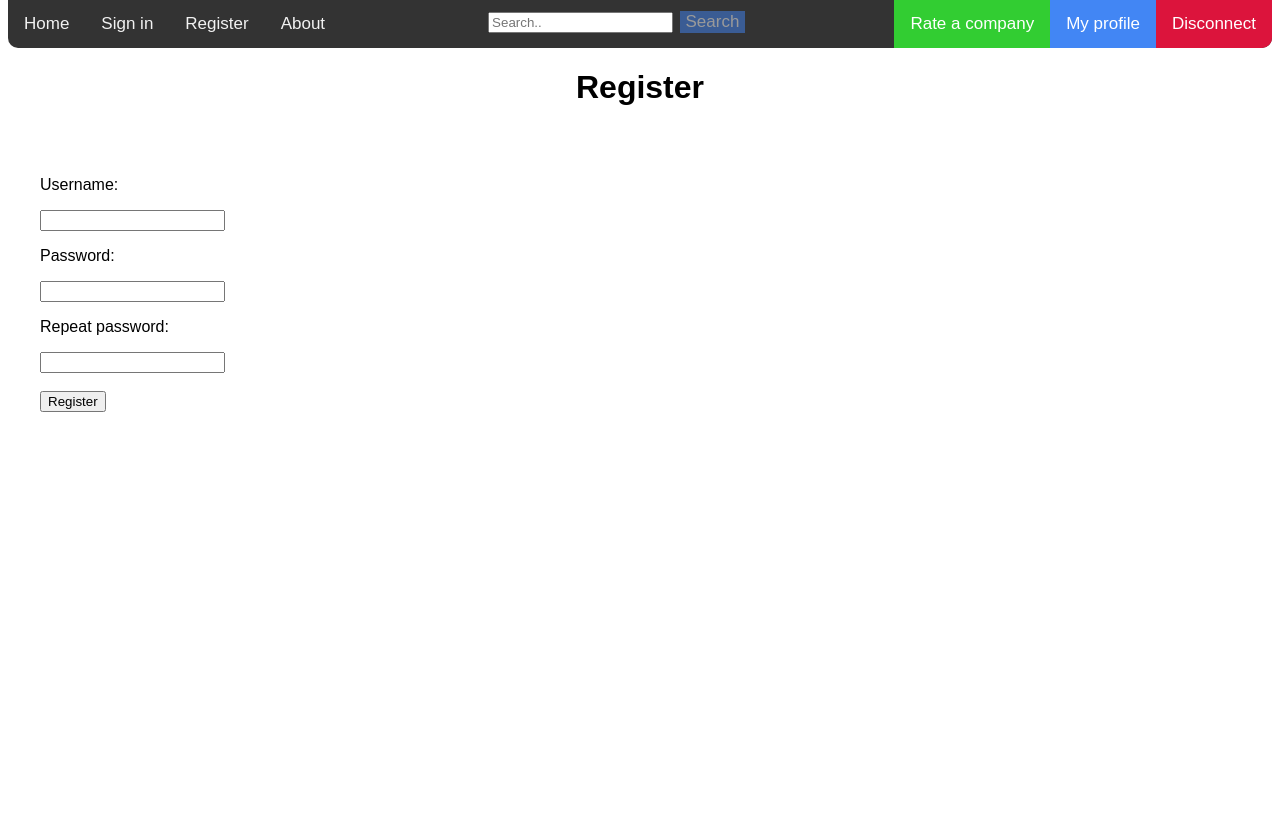
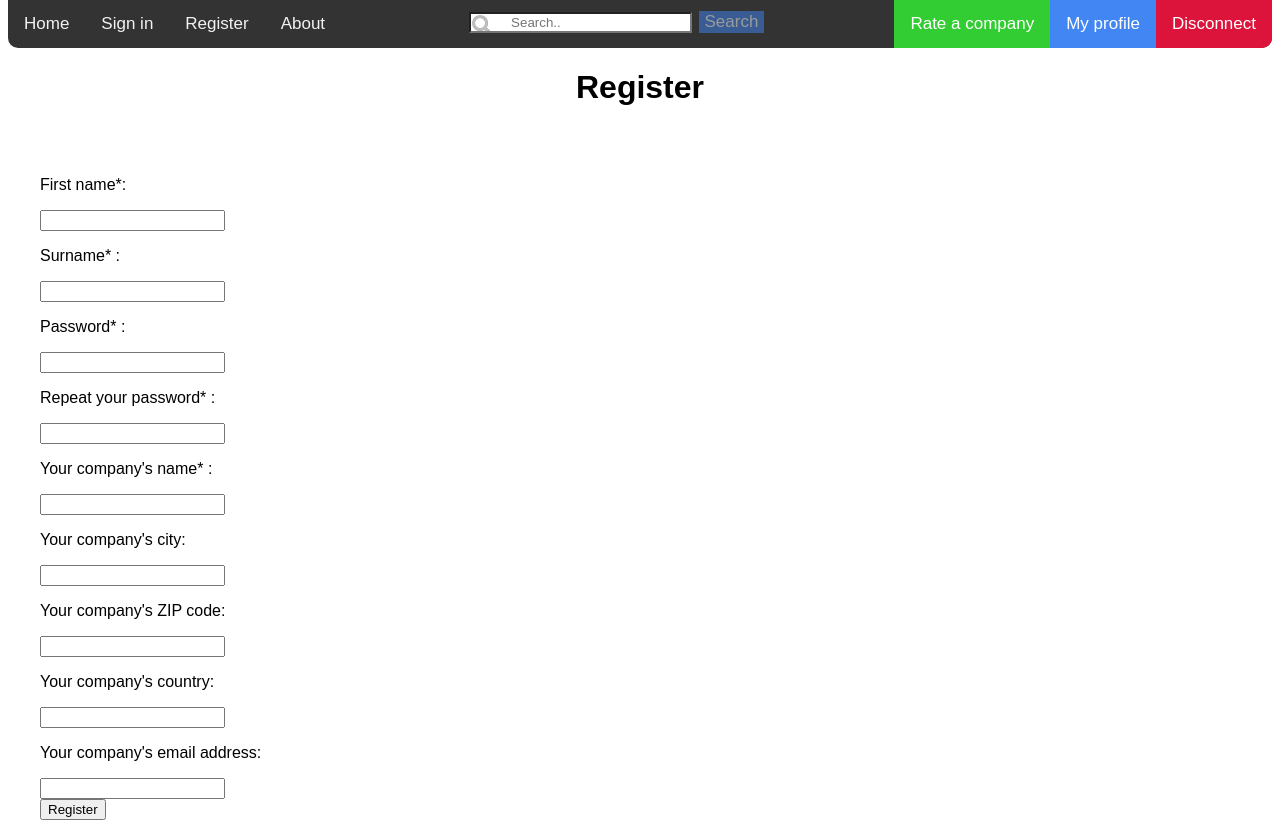
Before and after one commit to eze-kiel/bepaid, a PHP site: page /view/register.php in a window 1280 px wide. Shown: the part 256-1084 px from the top of the page. Before the commit the page ends 668 px from the top, so only its background shows below. Run offline with PHP 8.4, Linux system fonts and the light colour scheme; a stand-in replaces the project's code that opens the database connection.

Commit message:
first commit on develop

```diff
--- a/public/css/style.css
+++ b/public/css/style.css
@@ -102,3 +102,11 @@ h1
 }
 
 .btn:hover {opacity: 1}
+
+.topnav input.field {
+  background-color: white;
+  background-image: url('../images/searchicon.png');
+  background-position: 1px 1px;
+  background-repeat: no-repeat;
+  padding-left: 40px;
+}
--- a/utils/menu.php
+++ b/utils/menu.php
@@ -7,7 +7,7 @@
         <a class="profile" href="profile.php">My profile</a>
         <a class="companyTab" href="#">Rate a company</a>
         <form class="searchbar" method="post" action="../post/searchPost.php">
-        	<input type="text" placeholder="Search..">
+        	<input class ="field" type="text" placeholder="Search..">
         	<input class ="btn" type="submit" value="Search">
         </form>
 </div>
--- a/utils/registerForm.php
+++ b/utils/registerForm.php
@@ -1,6 +1,21 @@
 <form method="post" action="../post/registerPost.php">
-    <p>Username:</p><input type="text" name="username"><br>
-    <p>Password:</p><input type="password" name="password"><br>
-    <p>Repeat password:</p><input type="password" name="password_validation"><br><br>
+    <p>First name*:</p><input type="text" name="first_name"><br>
+
+    <p>Surname* :</p><input type="text" name="surname"><br>
+
+    <p>Password* :</p><input type="password" name="password"><br>
+
+    <p>Repeat your password* :</p><input type="password" name="password_validation"><br>
+
+    <p>Your company's name* :</p><input type="text" name="company_name"><br>
+
+    <p>Your company's city:</p><input type="text" name="company_city"><br>
+
+    <p>Your company's ZIP code:</p><input type="text" name="company_zip"><br>
+
+    <p>Your company's country:</p><input type="text" name="company_country"><br>
+
+    <p>Your company's email address:</p><input type="text" name="company_mail"><br>
+
     <input type="submit" value="Register">
 </form>
```
Also changed, not shown: post/registerPost.php (+3 -21 lines), utils/passwordValidation.php (added, +19 -0 lines), public/images/searchicon.png (added).
